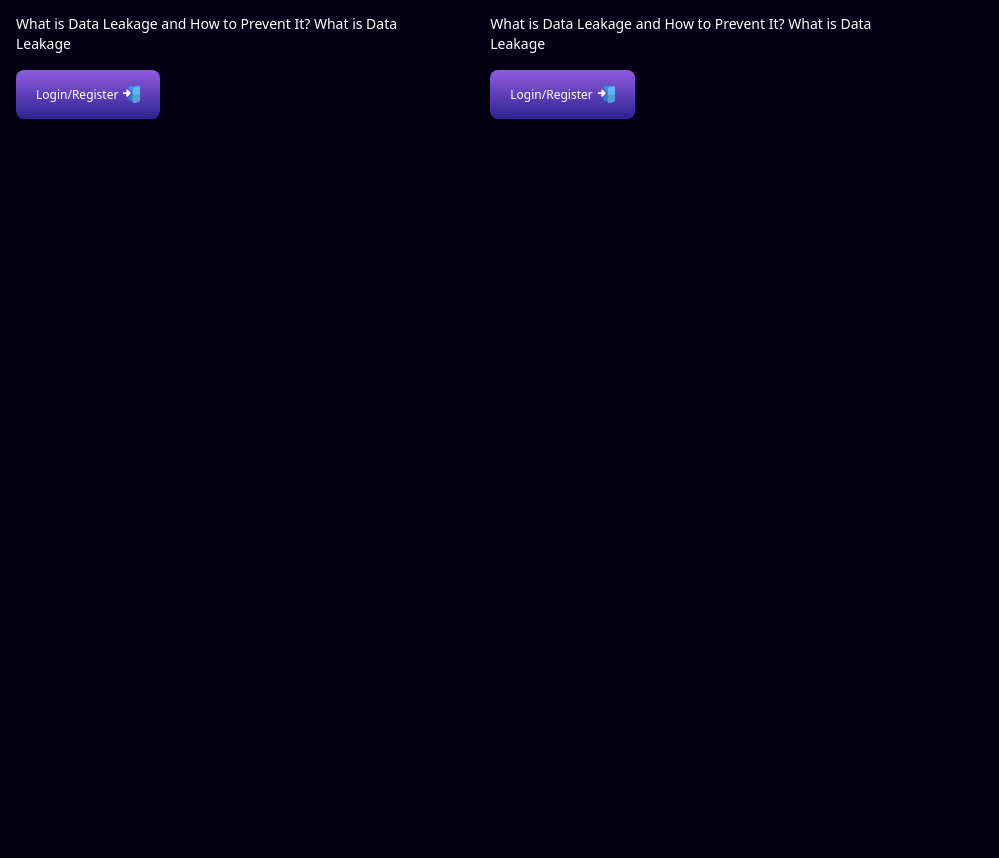
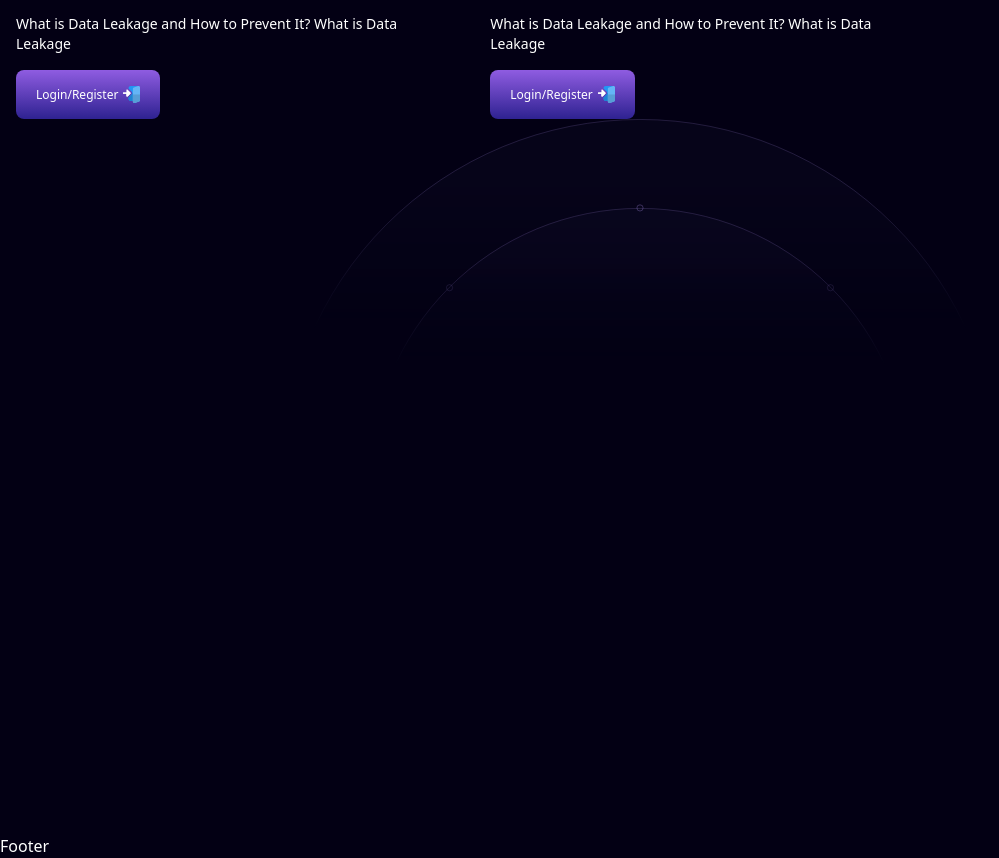
Before and after one commit to sadra-nv/Find-Email---email-bounty-website, a Next.js app: page /blog in a window 1280 px wide. Shown: the part 1407-2265 px from the top of the page, without its empty margins (0-999 px from the left). Before the commit the page ends 1526 px from the top, so only its background shows below. Built offline with nearby package versions, Linux system fonts and the light colour scheme.

Commit message:
commit changes

```diff
--- a/app/blog/page.tsx
+++ b/app/blog/page.tsx
@@ -9,6 +9,10 @@ export default function page() {
             <HeroSection></HeroSection>
             <CategoryList></CategoryList>
             <FilterableCardGallery></FilterableCardGallery>
+            <div className="">
+
+            <img src="/vectors/Container.svg" alt="" />
+            </div>
         </div>
     )
 }
--- /dev/null
+++ b/app/components/modules/Footer/Footer.tsx
@@ -0,0 +1,7 @@
+import React from 'react'
+
+export default function Footer() {
+  return (
+    <div>Footer</div>
+  )
+}
--- a/app/layout.tsx
+++ b/app/layout.tsx
@@ -2,6 +2,7 @@ import type { Metadata } from "next";
 import localFont from "next/font/local";
 import "./globals.css";
 import Header from "./components/modules/Header/Header";
+import Footer from "./components/modules/Footer/Footer";
 
 const geistSans = localFont({
     src: "./fonts/GeistVF.woff",
@@ -31,6 +32,7 @@ export default function RootLayout({
             >
                 <Header></Header>
                 {children}
+                <Footer></Footer>
             </body>
         </html>
     );
```
Also changed, not shown: app/components/templates/home/HeroSection/HeroSection.tsx (line endings or trailing spaces), public/vectors/Container.svg (added).
